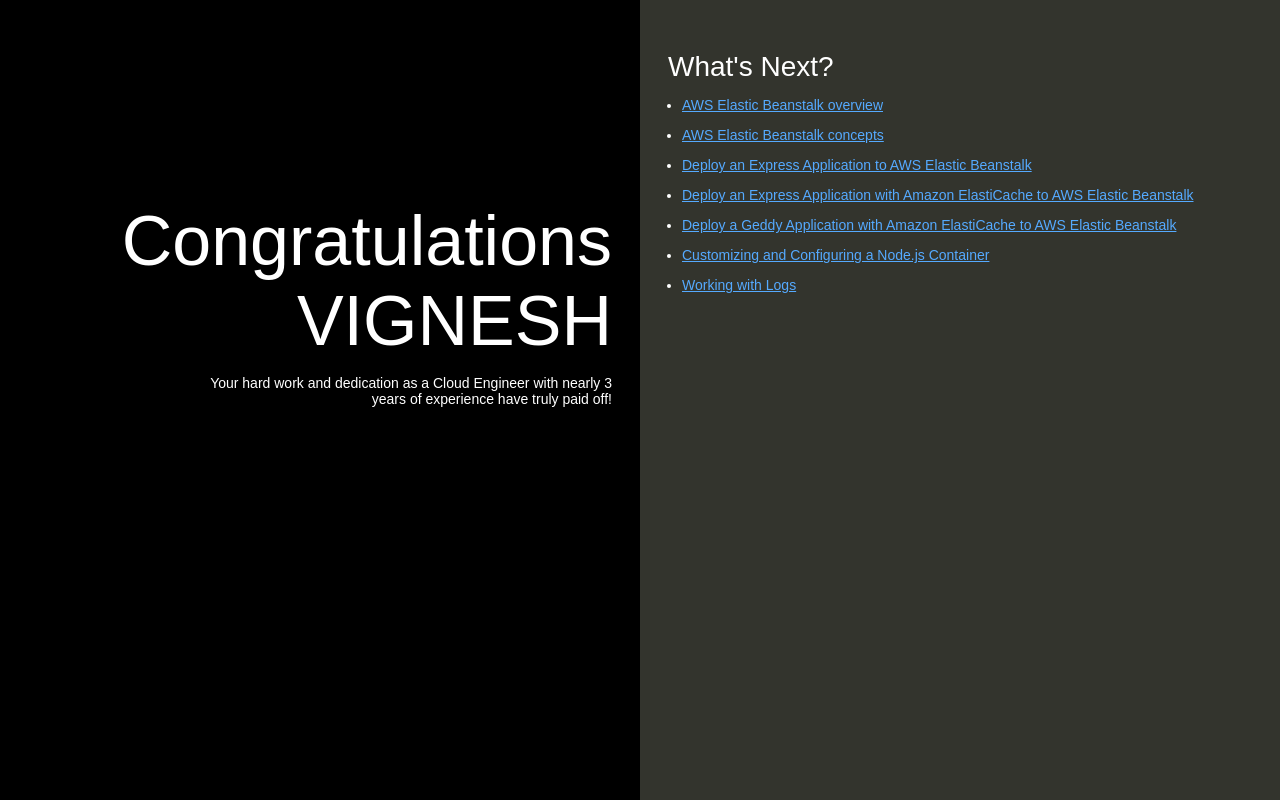
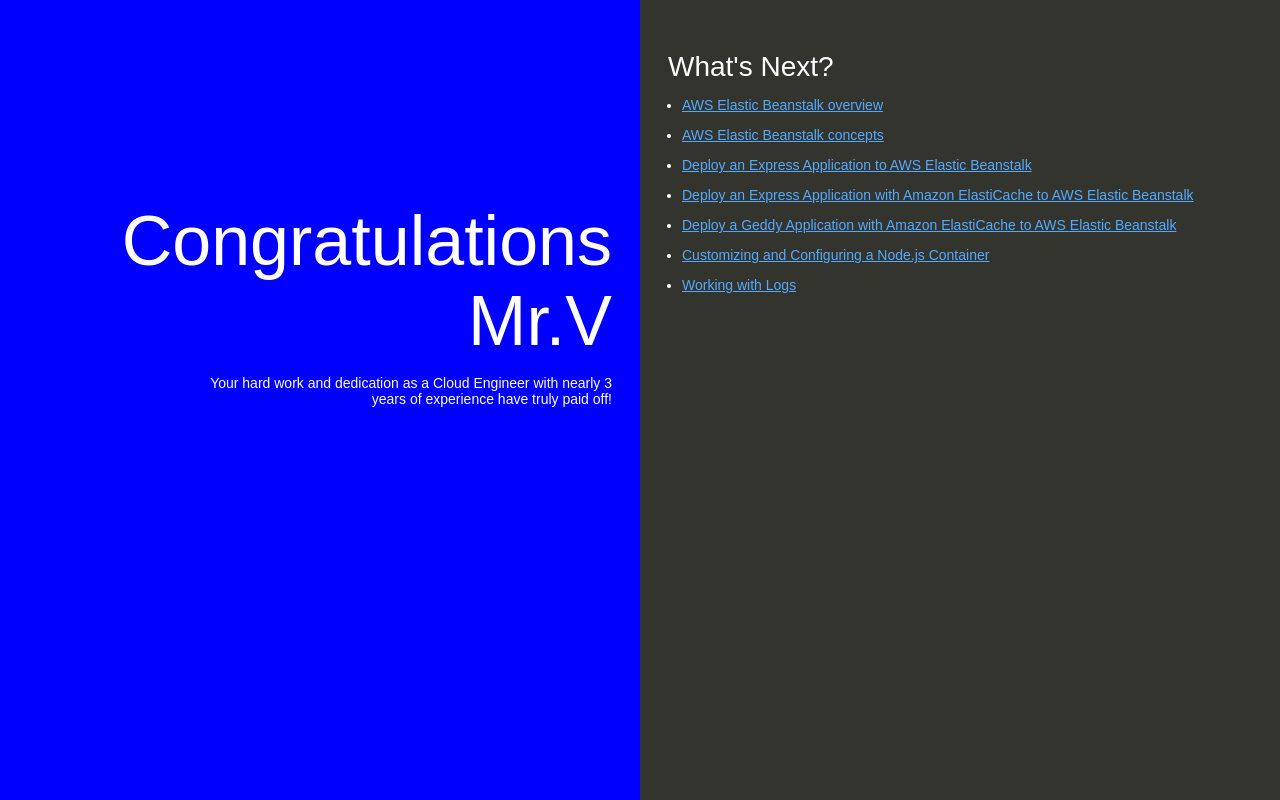
Before and after one commit to vignesh282620/my-nodejs-app, a website: page index.html in a window 1280 px wide. Drawn offline with Linux system fonts and the light colour scheme.

Commit message:
Update index.html
Commit changes for color blue

```diff
--- a/index.html
+++ b/index.html
@@ -35,7 +35,7 @@
 
         text-align: right;
         padding-top: 11em;
-        background-color: black;
+        background-color: blue;
 
       }
       .textColumn p {
@@ -74,7 +74,7 @@
   </head>
   <body>
     <div class="textColumn">
-      <h1>Congratulations VIGNESH</h1>
+      <h1>Congratulations Mr.V</h1>
       <p>Your hard work and dedication as a Cloud Engineer with nearly 3 years of experience have truly paid off! </p>
     </div>
     <div class="linksColumn">
```
